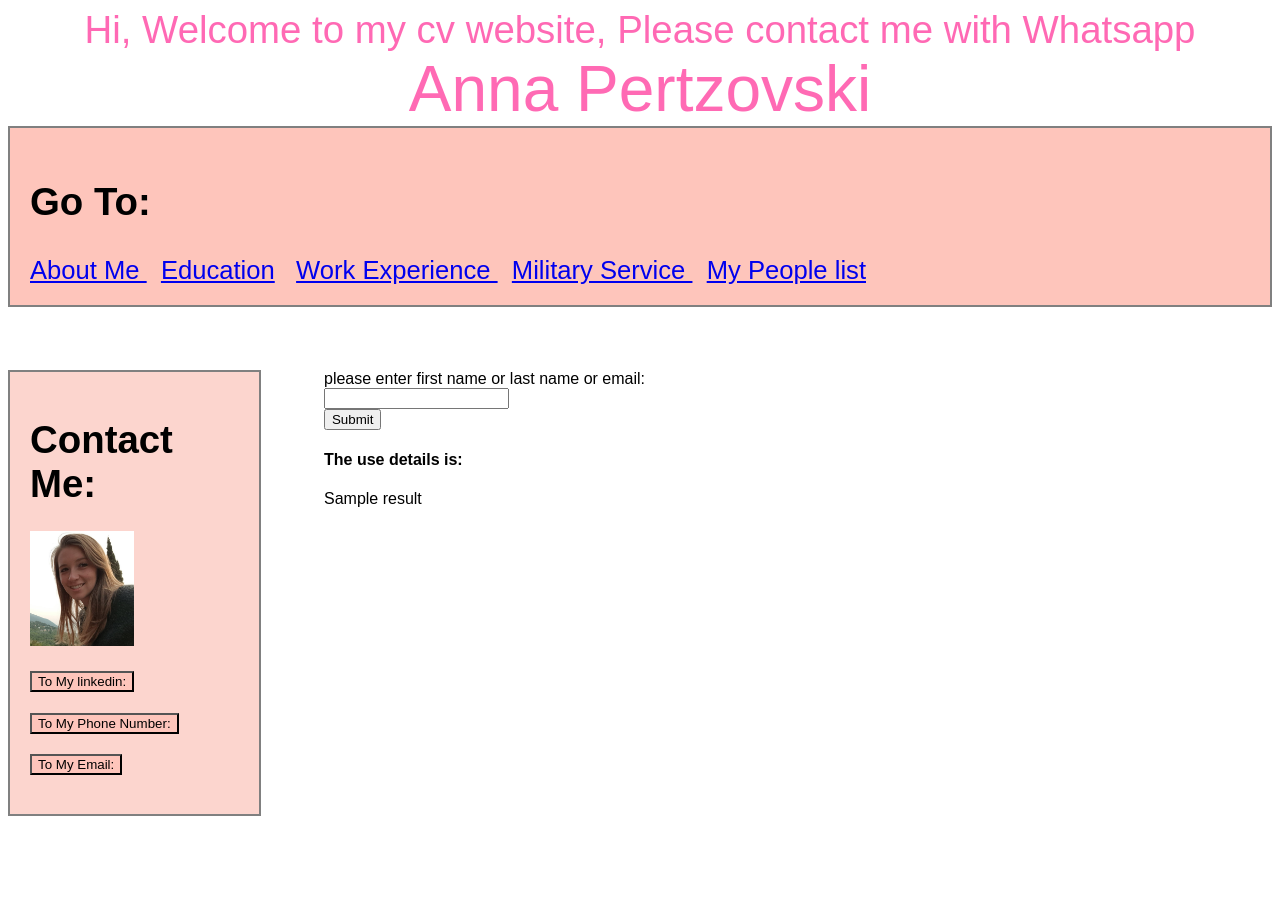
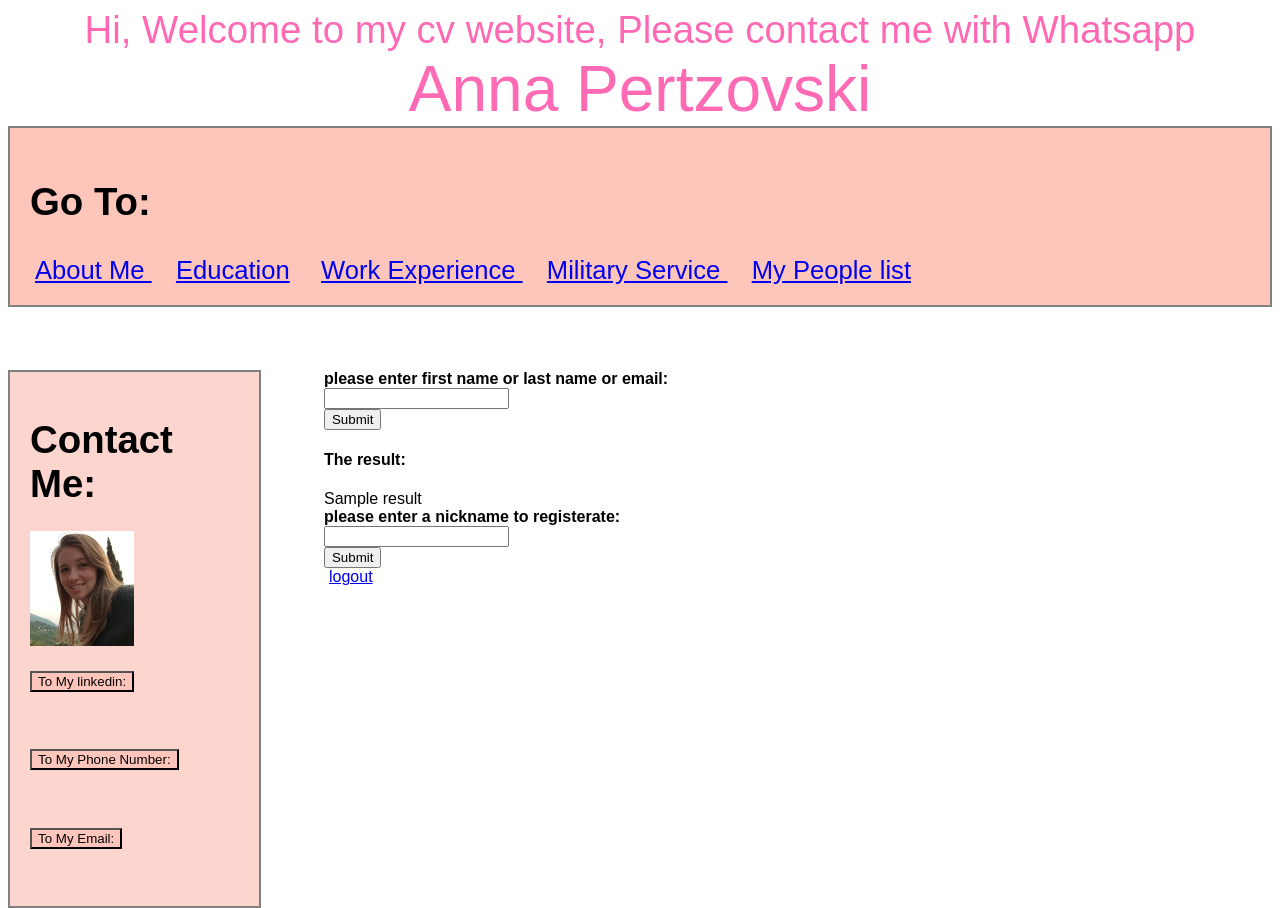
Before and after one commit to annaper97/assignment8, a Flask app: template templates/assignment9.html in a window 1280 px wide. Before the commit the page ends 816 px from the top, so only its background shows below. Run offline with Flask 2, Linux system fonts and the light colour scheme; the template is opened without the code that fills it: most values are stand-ins (such as "Sample title", 1, 10 or a date in 2020).

Commit message:
first commit

```diff
--- a/app.py
+++ b/app.py
@@ -1,6 +1,7 @@
-from flask import Flask, render_template, request, redirect
-
+from flask import Flask, redirect, render_template, request, url_for
+from flask import session
 app = Flask(__name__)
+app.secret_key = '123'
 
 
 @app.route('/')
@@ -17,26 +18,46 @@ def assignment8():
 def list1():
     return render_template('list.html')
 
-@app.route('/assignment9')
+
+@app.route('/assignment9', methods=['get', 'post'])
 def assignment9():
     users_list = [{"firstName": "Michael", "lastName": "Lawson", "Email": "michael.lawson@reqres.in"},
                   {"firstName": "Lindsay", "lastName": "Ferguson", "Email": "indsay.ferguson@reqres.in"},
                   {"firstName": "Tobias", "lastName": "Funke", "Email": "tobias.funke@reqres.in"},
-                  {"firstName": "Byron", "Ferguson": "Fields", "Email": "byron.fields@reqres.in"},
+                  {"firstName": "Byron", "lastName": "Fields", "Email": "byron.fields@reqres.in"},
                   {"firstName": "George", "lastName": "Edwards", "Email": "george.edwards@reqres.in"},
-                  {"firstName": "Rachel", "Ferguson": "Howell", "Email": "rachel.howell@reqres.in"}]
-    result = ''
+                  {"firstName": "Rachel", "lastName": "Howell", "Email": "rachel.howell@reqres.in"}]
+    result = ""
+    the_method = request.method
+    nickname = ""
 
     if 'search' in request.args:
         for user in users_list:
             if request.args['search'] == user['firstName'] \
                     or request.args['search'] == user['lastName'] \
                     or request.args['search'] == user['Email']:
-
                 result = [user['firstName'], user['lastName'], user['Email']]
     else:
-        result = ''
+        result = 'the user does not exist in the list'
 
 
+    if nickname in session:
+        nickname = session['nicknameA']
+    else:
+        if 'nicknameA' in request.form:
+            nickname = request.form['nicknameA']
+            session['nicknameA'] = nickname
+
+    return render_template('assignment9.html',
+                           users_list=users_list,
+                           result=result,
+                           the_method=the_method,
+                           nickname=nickname)
+
+@app.route('/logout')
+def logout():
+    session['nicknameA'] = ""
+    return redirect(url_for('assignment9'))
+
 if __name__ == '__main__':
-    app.run(debug=True)
+        app.run(debug=True)
--- a/static/cv.css
+++ b/static/cv.css
@@ -84,3 +84,6 @@ button{
     margin: 5%;
     padding: 5%;
 }
+a{
+    margin: 5px;
+}
--- a/templates/assignment9.html
+++ b/templates/assignment9.html
@@ -1,28 +1,28 @@
 {% extends 'cv.html' %}
 {% block myDetails %}
 
-<div id="list">
-    <div id="response" >   </div>
-</div>
 
-<form action= "" method="get"  id="searchForm">
-     <label for="search" >please enter first name or last name or email:</label><br>
-     <input name ="search" id="search" type="text"> <br>
-     <input type="submit" ><br>
-
+    <form  method="get"  id="searchForm" action=" ">
+          <label for="search" ><b>please enter first name or last name or email:</b></label><br>
+          <input type="search"   name="search"> <br>
+          <input type="submit" ><br>
+    </form>
+        <h4>The result:</h4>
     {% if result %}
-        <h4>The use details is:</h4>
-        <div>{{result}}</div>
-    {% else %}
-        <h4>The search failed!!</h4>
-        <div>{{users_list}}</div>
+        <div>{{ result }}</div>
+    {%  else %}
+        <div>{{ users_list }}</div>
     {% endif %}
 
+    {% if  session['nicknameA'] %}
+        <h4> Hi {{ session['nicknameA'] }} , you logged-in</h4>
+    {% else %}
+         <form action="" method="post" >
+              <label for="nickname" > <b> please enter a nickname to registerate:</b></label><br>
+              <input name ="nicknameA" id="nicknameA" type="text"> <br>
+              <input type="submit" ><br>
+         </form>
+    {% endif %}
 
-</form>
-
-
-<form method="post" id="registratiomForm">
-
-</form>
+     <a href="{{ url_for('logout') }}" >logout</a>
 {% endblock %}
--- a/templates/cv.html
+++ b/templates/cv.html
@@ -1,12 +1,16 @@
 <!DOCTYPE html>
 <html lang="en">
 <head>
-{% include 'head.html' %}
+  <link rel="stylesheet" type="text/css" href="{{ url_for('static', filename='cv.css') }}">
+  <meta name="viewport" content="width=device-width, initial-scale=1.0">
      <title> cv - Anna Pertzovski </title>
 </head>
 <body onload="WelcomeText()">
  <div id="myWelcome"> </div>
 <div class="name" style="font-size: 5vw"> Anna Pertzovski </div>
+{% if session['nicknameA'] %}
+   <h4> Hi {{ session['nicknameA'] }} , you logged-in</h4>
+{% endif %}
 <nav class="goTo" style="font-size: 2vw"> <h1> Go To: </h1>
      <a href="#about"  >About Me </a> &nbsp;
     <a href="#education">Education</a> &nbsp;
@@ -50,4 +54,5 @@ I have knowledge in several programing languages and motivation to learn and dev
 {% endblock %}
 
 </body>
+<script src="{{ url_for('static', filename='cv.js') }}"></script>
 </html>
--- a/templates/head.html
+++ /dev/null
@@ -1,3 +0,0 @@
- <link rel="stylesheet" type="text/css" href="{{ url_for('static', filename='cv.css') }}"/>
-  <script src="{{ url_for('static', filename='cv.js')}}"></script>
-  <meta name="viewport" content="width=device-width, initial-scale=1.0">
```
Also changed, not shown: static/myPicture.jpeg.
